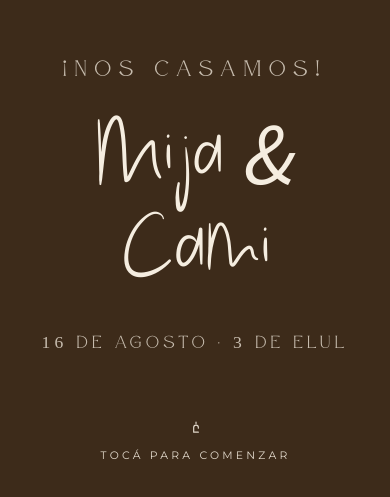
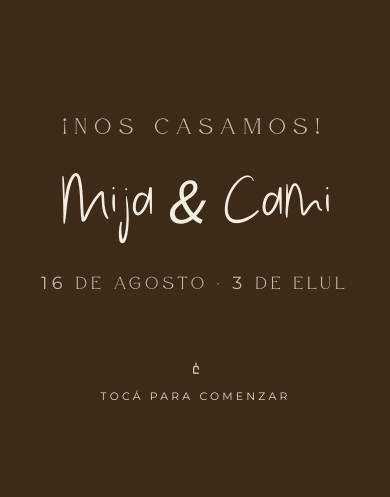
Before and after one commit to MijaNasa/InvitacionJupa, a Vue app: page / in a window 390 px wide. Shown: the part 165-662 px from the top of the page. Built offline with nearby package versions, Linux system fonts and the light colour scheme.

Commit message:
a ver ahi

```diff
--- a/src/App.vue
+++ b/src/App.vue
@@ -94,7 +94,7 @@ function enter() {
   width: 100%;
 }
 .sp-top {
-  font-family: 'Atteron', serif;
+  font-family: 'Atteron', 'Montserrat', sans-serif;
   font-size: 1.4rem;
   letter-spacing: 0.35em;
   text-transform: uppercase;
@@ -104,7 +104,7 @@ function enter() {
 }
 .sp-names {
   font-family: 'SouthKorea', cursive;
-  font-size: clamp(5.5rem, 22vw, 9rem);
+  font-size: clamp(4rem, 16vw, 9rem);
   font-weight: 400;
   color: #f5ede0;
   margin: 0;
@@ -116,7 +116,7 @@ function enter() {
   font-style: italic;
 }
 .sp-date {
-  font-family: 'Atteron', serif;
+  font-family: 'Atteron', 'Montserrat', sans-serif;
   font-size: 1.1rem;
   letter-spacing: 0.25em;
   text-transform: uppercase;
```
